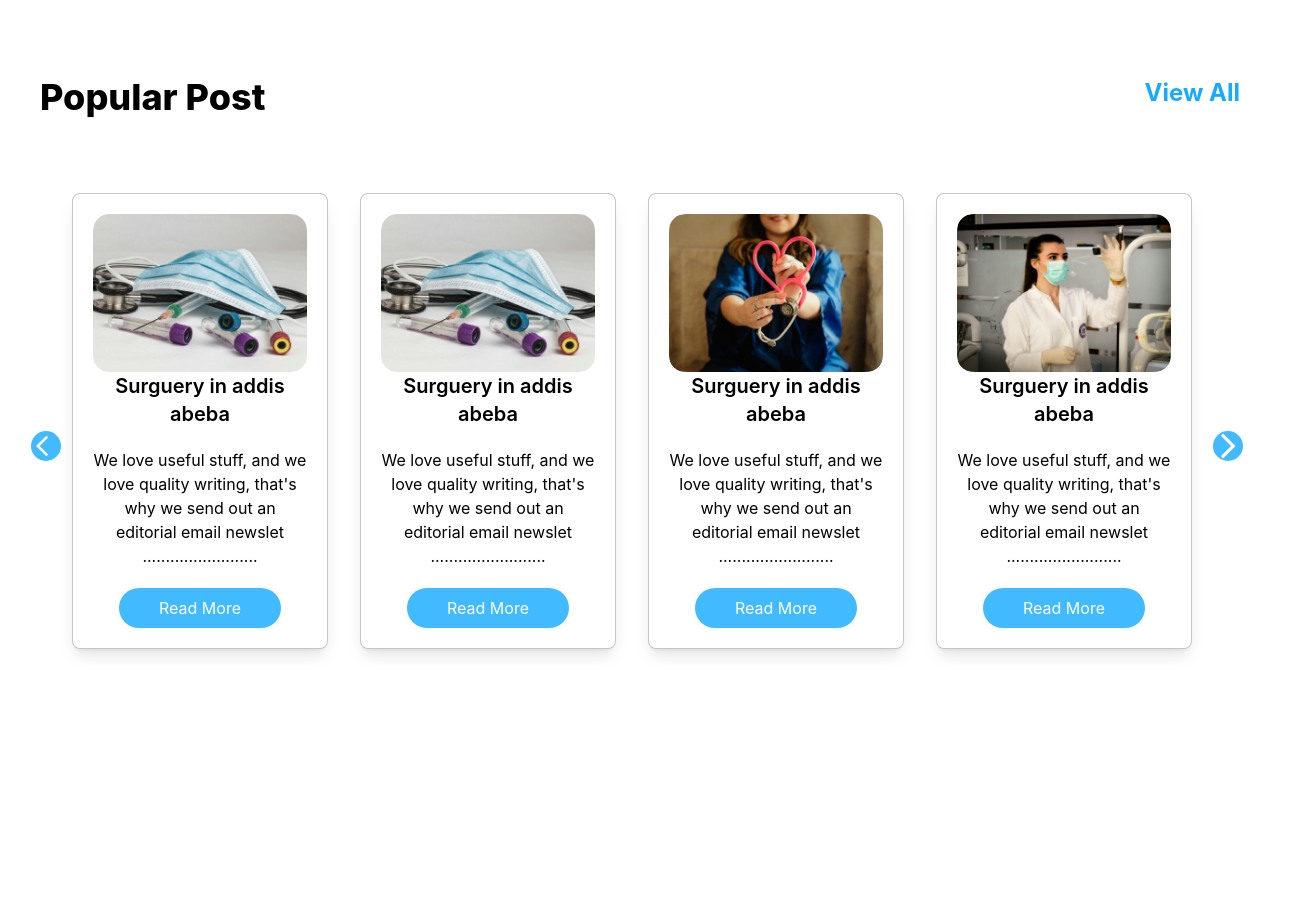
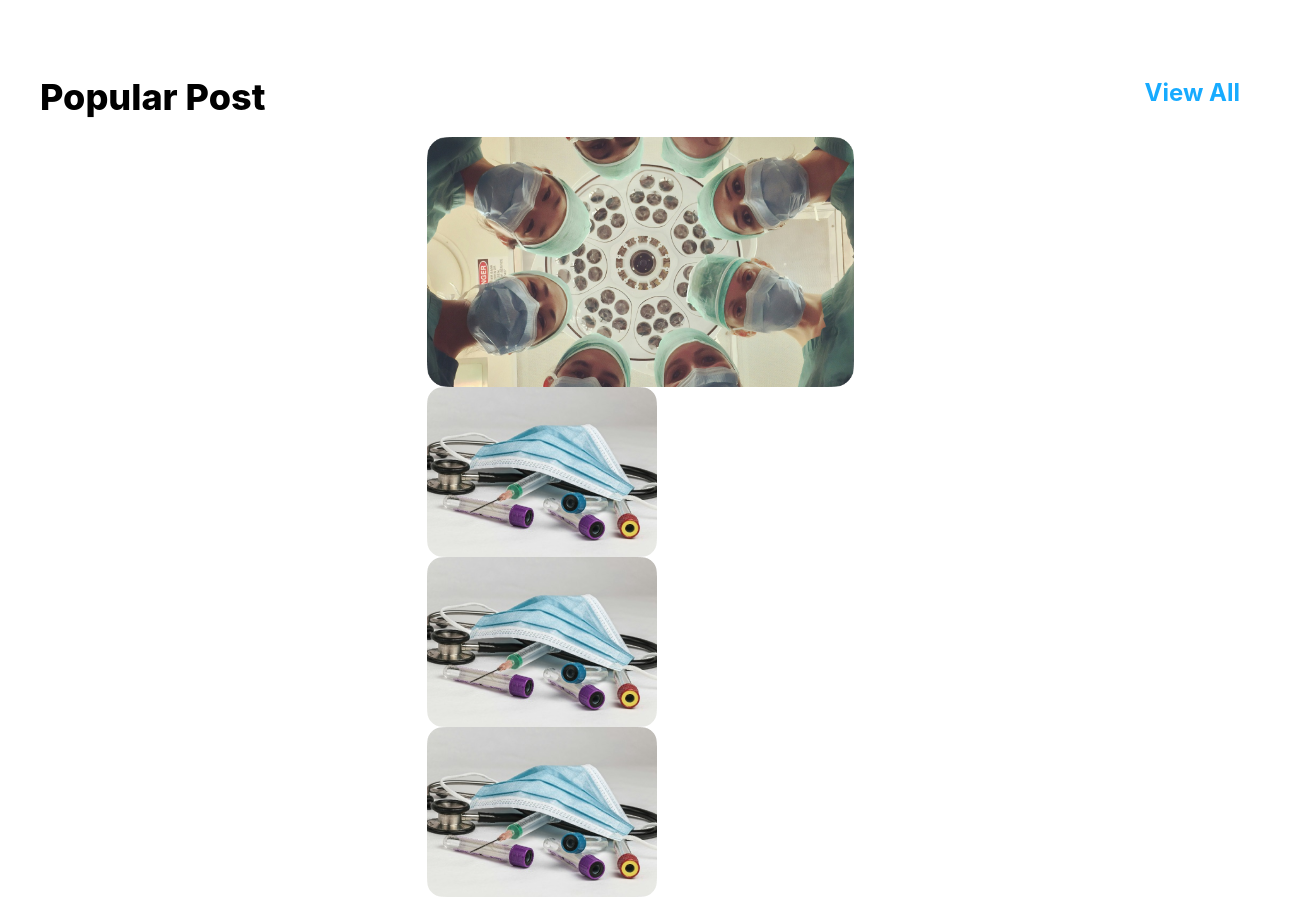
Before and after one commit to adnan4k/Hakim_web, a React (Create React App) app in the folder client/: page / in a window 1280 px wide. Shown: the part 1760-2661 px from the top of the page, 1315 px wide, since content can reach past the window. Before the commit the page ends 2504 px from the top, so only its background shows below. Built offline with nearby package versions, Linux system fonts and the light colour scheme.

Commit message:
popular post added with some customization

```diff
--- a/client/src/components/PopularPost.jsx
+++ b/client/src/components/PopularPost.jsx
@@ -1,5 +1,5 @@
 import React from "react";
-import MultipleItems from "./PostSlider";
+import MultipleItems from "./PopularPostSlider";
 function PopularPost() {
   return (
     <div>
--- /dev/null
+++ b/client/src/components/PopularPostSlider.jsx
@@ -0,0 +1,111 @@
+import React from "react";
+import axios from "axios";
+import { useState, useEffect } from "react";
+import Slider from "react-slick";
+import "slick-carousel/slick/slick.css";
+import "slick-carousel/slick/slick-theme.css";
+import PreviousBtn from "./PreviousBtn";
+import NextBtn from "./NextBtn";
+import ArrowForwardIosIcon from "@mui/icons-material/ArrowForwardIos";
+import ArrowBackIos from "@mui/icons-material/ArrowBackIos";
+
+function PopularPostSlider() {
+  // const [data,setData] = useState([]);
+  // useEffect(() => {
+  //   // Function to fetch data from the API
+  //   const fetchData = async () => {
+  //     try {
+  //       const response = await axios.get('https://groom-health-care.onrender.com/testimony/get-testimony');
+  //       console.log(response.data[0].image);
+  //       setData(response.data); // Assuming the response data is the array of testimonies
+  //     } catch (error) {
+  //       console.error("Error fetching testimonies:", error);
+  //     }
+  //   };
+
+  //   fetchData();
+  // }, [])
+
+  const data = [
+    {
+      title: "Surguery in addis abeba",
+      description:
+        "We love useful stuff, and we love quality writing, that's why we send out an editorial email newslet .........................",
+      image: "/images/image1.png",
+    },
+    {
+      title: "Surguery in addis abeba",
+      description:
+        "We love useful stuff, and we love quality writing, that's why we send out an editorial email newslet .........................",
+      image: "/images/image1.png",
+    },
+    {
+      title: "Surguery in addis abeba",
+      description:
+        "We love useful stuff, and we love quality writing, that's why we send out an editorial email newslet .........................",
+      image: "/images/image3.png",
+    },
+    {
+      title: "Surguery in addis abeba",
+      description:
+        "We love useful stuff, and we love quality writing, that's why we send out an editorial email newslet .........................",
+      image: "/images/image2.png",
+    },
+  ];
+  const settings = {
+    dots: true,
+    fade: false,
+    autoplay: true,
+    infinite: true,
+    speed: 800,
+    autoplaySpeed: 6000,
+    slidesToShow: 3,
+    slidesToScroll: 1,
+    nextArrow: <NextBtn icon={ArrowForwardIosIcon} />,
+    prevArrow: <PreviousBtn icon={ArrowBackIos} />,
+    endDots: (dots) => <ul>{dots}</ul>,
+    customPaging: (i) => (
+      <div className="ft-slick__dots--custom">
+        <div className="loading" />
+      </div>
+    ),
+    responsive: [
+      {
+        breakpoint: 1024,
+        settings: {
+          slidesToShow: 3,
+          slidesToScroll: 1,
+          infinite: true,
+          dots: true,
+        },
+      },
+      {
+        breakpoint: 600,
+        settings: {
+          slidesToShow: 2,
+          slidesToScroll: 2,
+          initialSlide: 2,
+        },
+      },
+      {
+        breakpoint: 480,
+        settings: {
+          slidesToShow: 1,
+          slidesToScroll: 1,
+        },
+      },
+    ],
+  };
+
+  return (
+    <Slider {...settings}>
+    <div className="grid grid-cols-3 grid-rows-2 gap-2 grid-flow-dense h-full w-[80%] mx-auto">
+      <img src="/images/image.png" alt="" className="col-span-1 row-span-2" />
+      <img src="/images/image1.png" alt="" className="" />
+      <img src="/images/image1.png" alt="" className="" />
+      <img src="/images/image1.png" alt="" className="col-span-2 row-span-1" />
+  </div>
+</Slider>
+  );
+}
+export default PopularPostSlider;
```
Also changed, not shown: client/public/images/bg.png (added), client/public/images/image.png (added).
